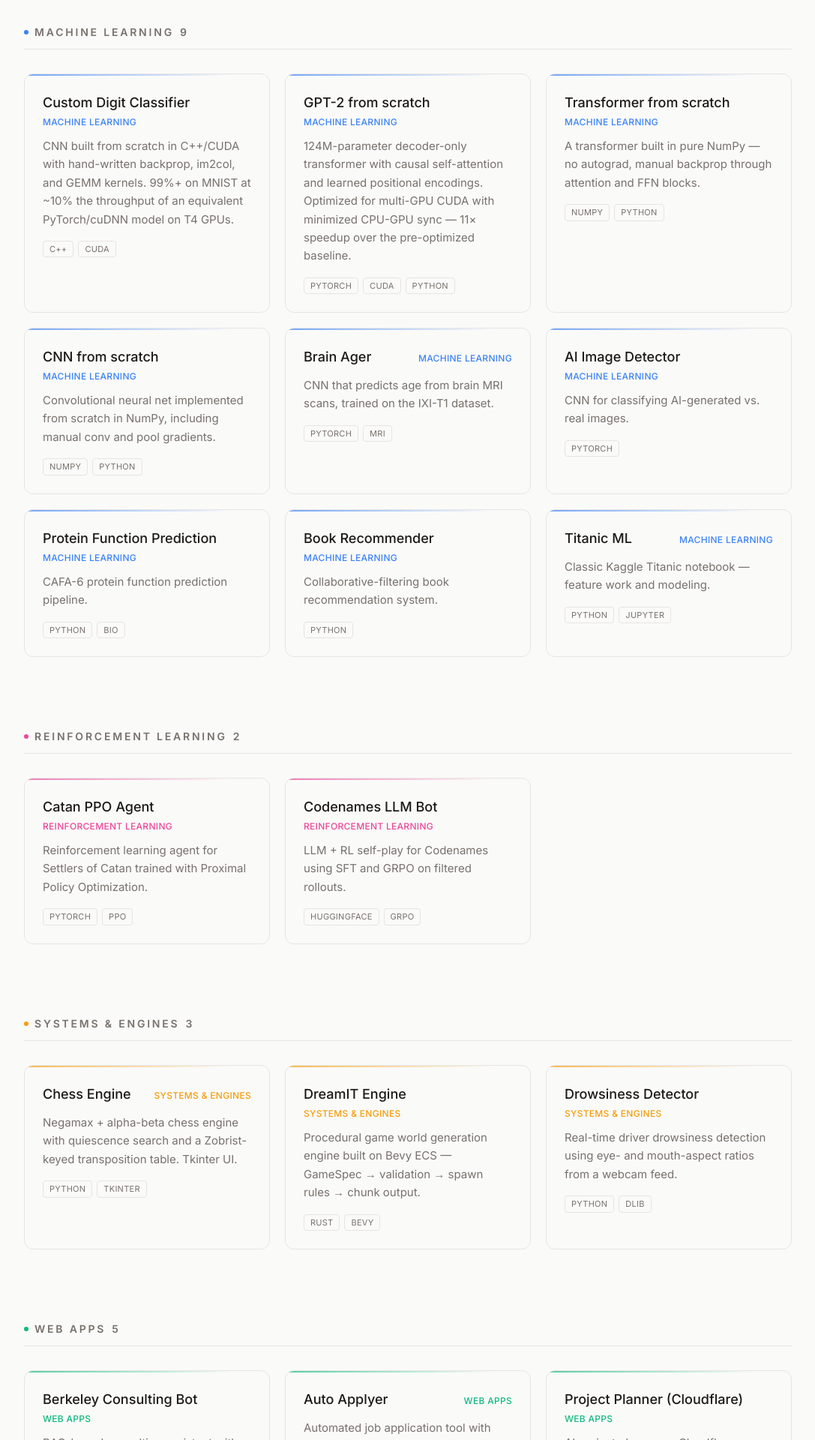
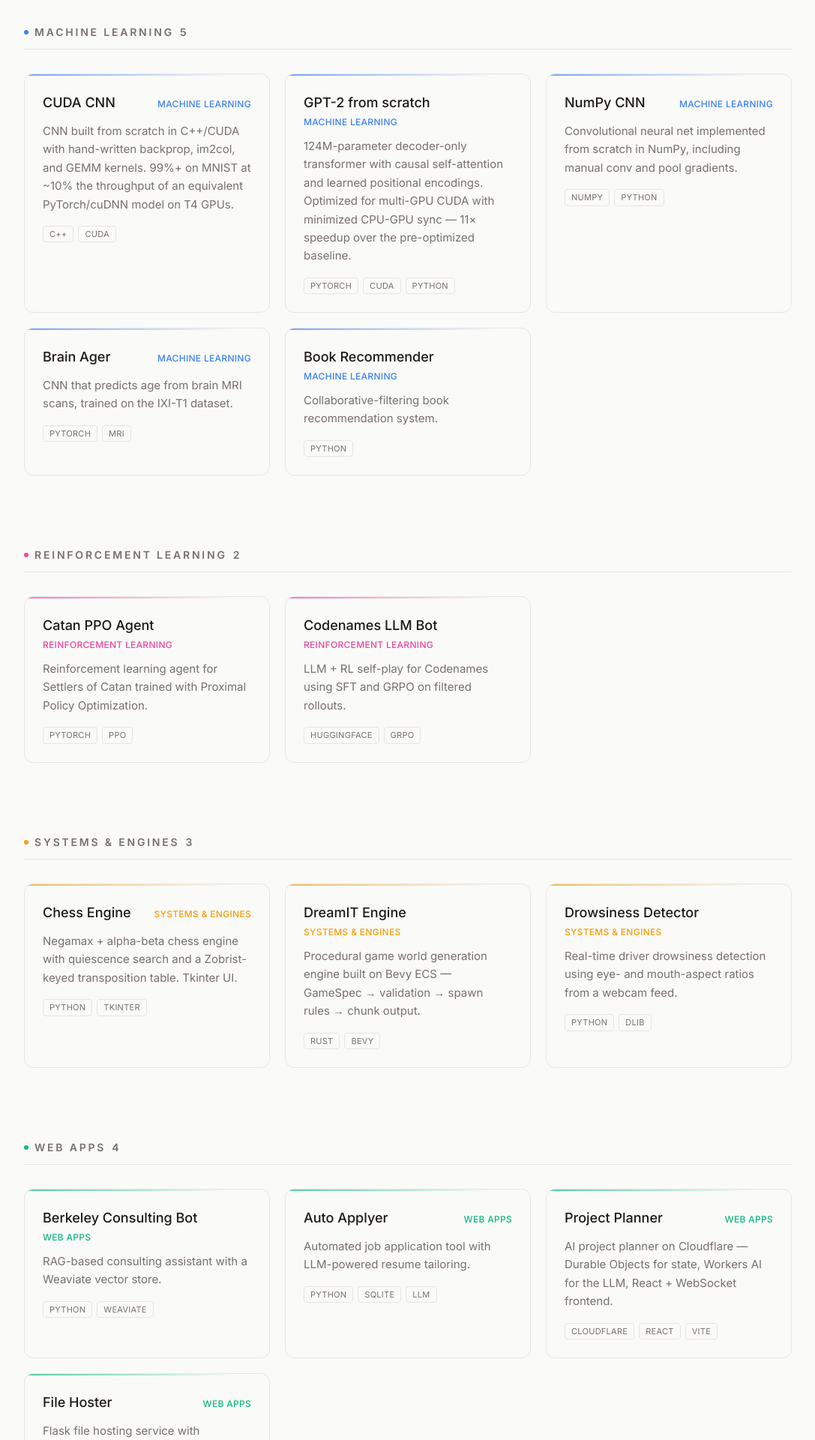
Before and after one commit to SamiKoneru/Personal_Website, a Next.js app: page /projects in a window 1280 px wide. Shown: the part 340-2260 px from the top of the page at 75% size, without its empty margins (96-1183 px from the left). Built offline with nearby package versions, Linux system fonts and the light colour scheme.

Commit message:
fix projects

```diff
--- a/data/projects.ts
+++ b/data/projects.ts
@@ -31,7 +31,7 @@ export const categoryColor: Record<ProjectCategory, string> = {
 export const projects: Project[] = [
   {
     slug: "custom-digit-classifier",
-    name: "Custom Digit Classifier",
+    name: "CUDA CNN",
     category: "Machine Learning",
     description:
       "CNN built from scratch in C++/CUDA with hand-written backprop, im2col, and GEMM kernels. 99%+ on MNIST at ~10% the throughput of an equivalent PyTorch/cuDNN model on T4 GPUs.",
@@ -48,16 +48,8 @@ export const projects: Project[] = [
     featured: true,
   },
   {
-    slug: "trans-scratch",
-    name: "Transformer from scratch",
-    category: "Machine Learning",
-    description:
-      "A transformer built in pure NumPy — no autograd, manual backprop through attention and FFN blocks.",
-    stack: ["NumPy", "Python"],
-  },
-  {
     slug: "cnn-scratch",
-    name: "CNN from scratch",
+    name: "NumPy CNN",
     category: "Machine Learning",
     description:
       "Convolutional neural net implemented from scratch in NumPy, including manual conv and pool gradients.",
@@ -72,32 +64,11 @@ export const projects: Project[] = [
     stack: ["PyTorch", "MRI"],
   },
   {
-    slug: "ai-image-detector",
-    name: "AI Image Detector",
-    category: "Machine Learning",
-    description: "CNN for classifying AI-generated vs. real images.",
-    stack: ["PyTorch"],
-  },
-  {
-    slug: "proteins",
-    name: "Protein Function Prediction",
-    category: "Machine Learning",
-    description: "CAFA-6 protein function prediction pipeline.",
-    stack: ["Python", "Bio"],
-  },
-  {
     slug: "recommender",
     name: "Book Recommender",
     category: "Machine Learning",
     description: "Collaborative-filtering book recommendation system.",
     stack: ["Python"],
-  },
-  {
-    slug: "titanic",
-    name: "Titanic ML",
-    category: "Machine Learning",
-    description: "Classic Kaggle Titanic notebook — feature work and modeling.",
-    stack: ["Python", "Jupyter"],
   },
   {
     slug: "catan-bot",
@@ -156,7 +127,7 @@ export const projects: Project[] = [
   },
   {
     slug: "cf-ai-project-planner",
-    name: "Project Planner (Cloudflare)",
+    name: "Project Planner",
     category: "Web Apps",
     description:
       "AI project planner on Cloudflare — Durable Objects for state, Workers AI for the LLM, React + WebSocket frontend.",
@@ -170,12 +141,4 @@ export const projects: Project[] = [
       "Flask file hosting service with public/private visibility, CSRF, and session auth.",
     stack: ["Flask", "SQLite"],
   },
-  {
-    slug: "startup-project",
-    name: "Secure File Storage",
-    category: "Web Apps",
-    description:
-      "Flask web app for secure file storage with auth and hashed passwords.",
-    stack: ["Flask", "SQLite"],
-  },
 ];
```
